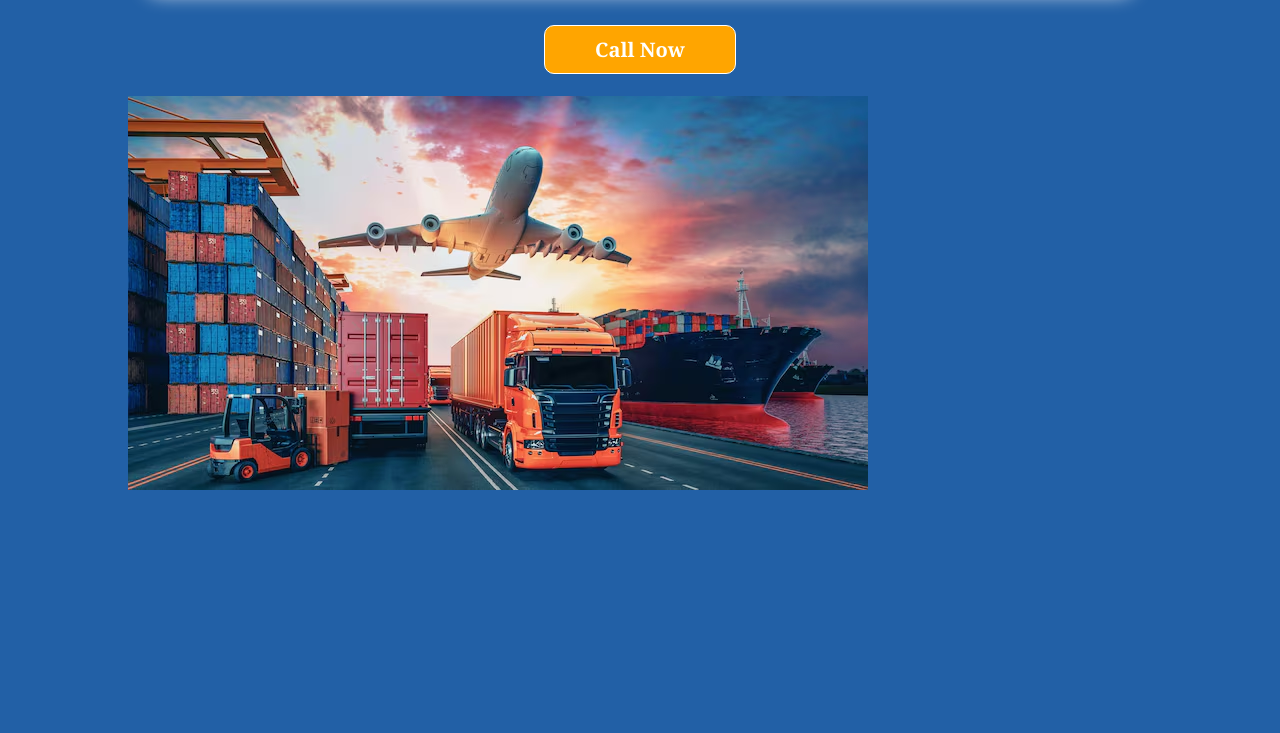
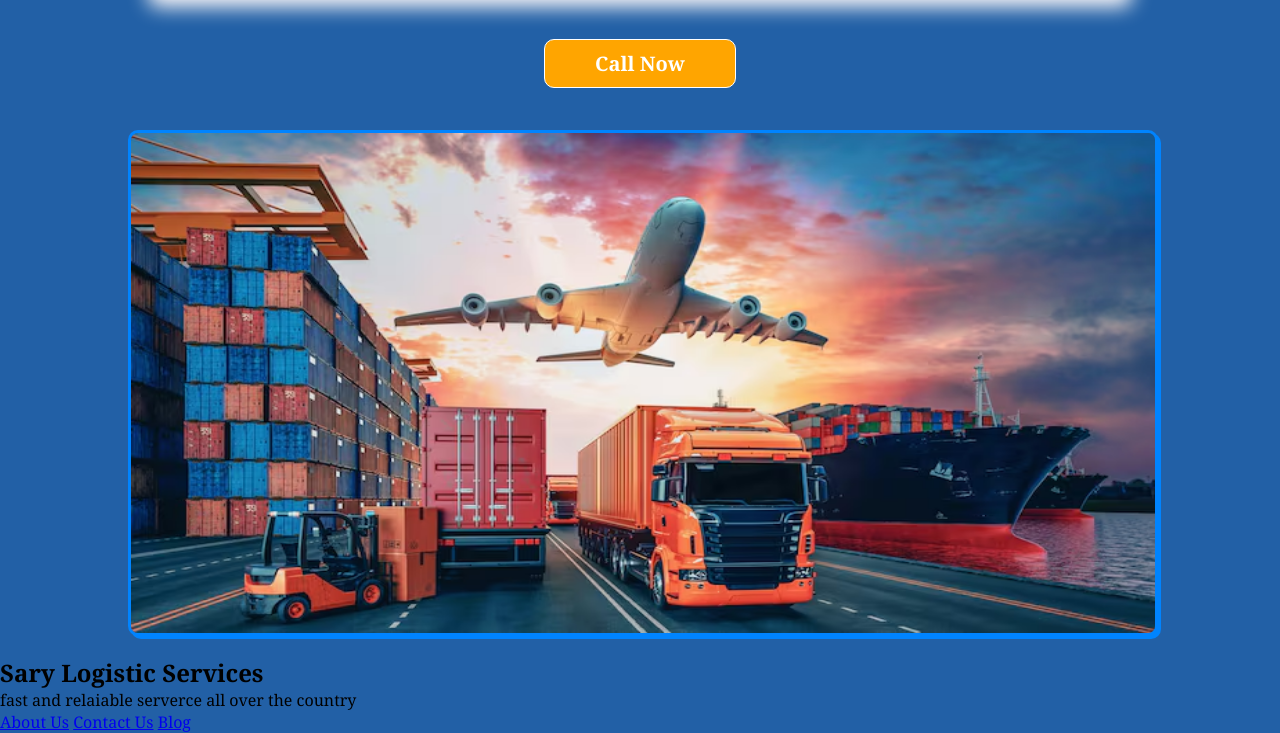
Before and after one commit to easinmahmud22-source/logistic-services-company, a plain HTML site: page index.html in a window 1280 px wide. Shown: the part 402-1135 px from the top of the page. Before the commit the page ends 897 px from the top, so only its background shows below. Drawn offline with Linux system fonts and the light colour scheme.

Commit message:
added about,contact and blog page also added footer section in index file

```diff
--- a/css/style.css
+++ b/css/style.css
@@ -8,7 +8,7 @@ h1{
     color: white;
     text-align:center;
     font-family:Georgia, 'Times New Roman', Times, serif;
-    font-size:larger;
+    font-size: 30px;
     font-weight:bolder;
     padding:20px;
     margin:10px;
@@ -43,3 +43,12 @@ h1{
     font-weight: bolder;
     color:white;
 }
+.header-images{
+    display: block;
+    margin:20px auto;
+    width:100%;
+    height:500px;
+    border:3px solid rgb(0, 132, 255);
+    border-radius: 10px;
+    box-shadow: 3px 3px 0px 0px rgb(0, 132, 255);
+}
--- a/index.html
+++ b/index.html
@@ -13,6 +13,21 @@
             <br>
             <button class="btn">Call Now</button>
             <br>
-        <img src="images/air-cargo.avif" alt="">
+            <img class="header-images" src="images/air-cargo.avif" alt="">
         </div>
+        <div class="footer">
+            <div class="left witget">
+                <h2>
+                    Sary Logistic Services
+                </h2>
+                <p>
+                    fast and relaiable serverce all over the country
+                </p>
+                <a href="about-us.html">About Us</a>
+                <a href="contact-us.html">Contact Us</a>
+                <a href="blog.html">Blog</a>
+            </div>
+            </div>
+        </div>
+    </body>
 </html>
```
Also changed, not shown: about-us.html (added, +12 -0 lines), blog.html (added, +12 -0 lines), contact-us.html (added, +12 -0 lines). Lines whose indentation alone changed are shown as unchanged.
